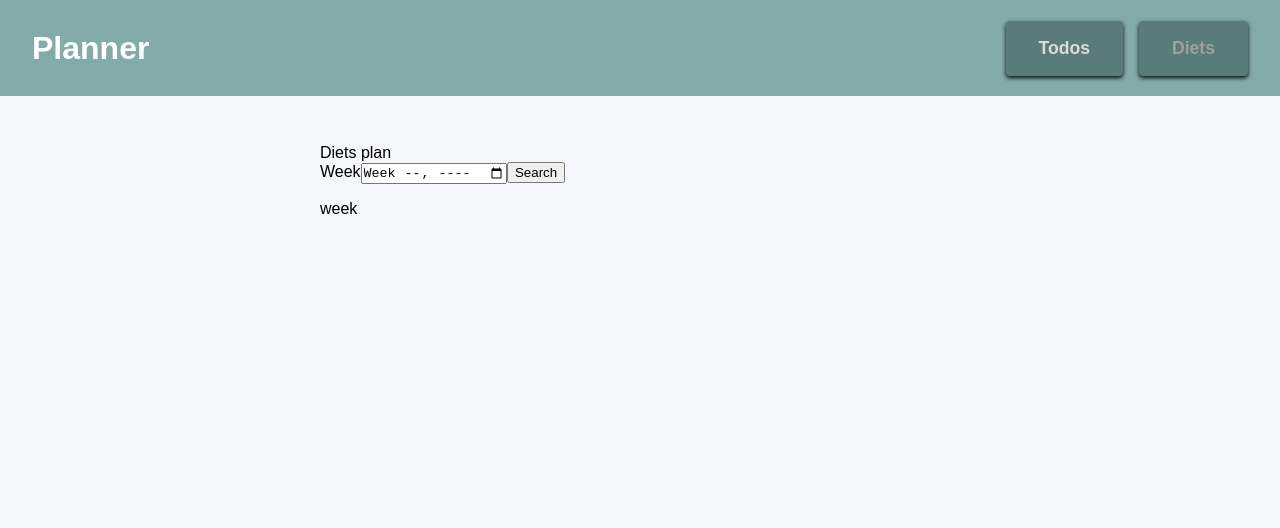
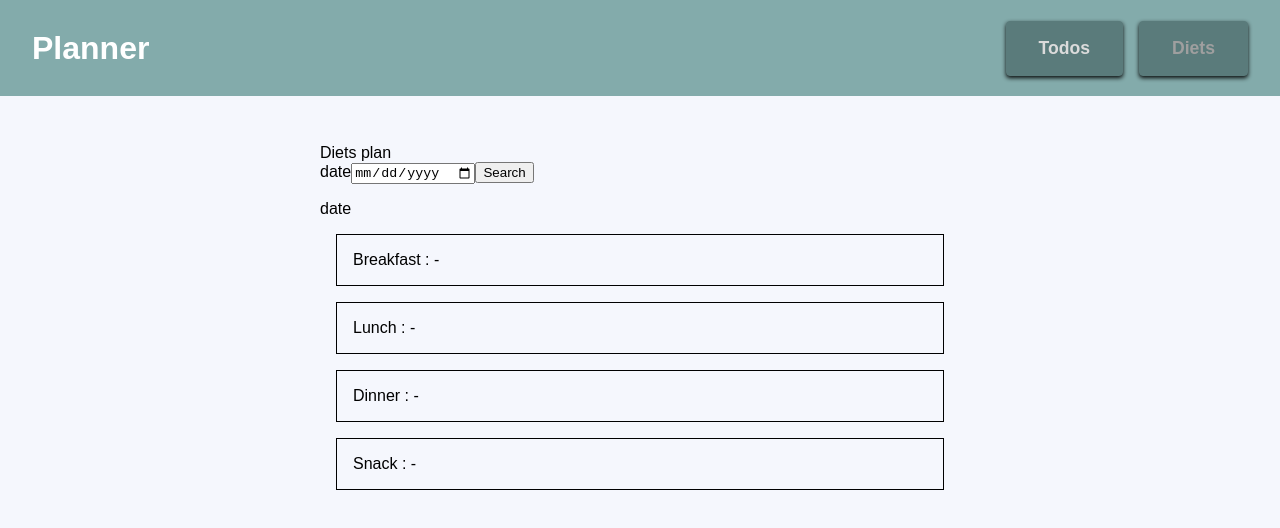
Before and after one commit to jeehee1/todos-react-app, a React (Create React App) app: page /diets in a window 1280 px wide. Shown: the top 528 px of the page. Built offline with nearby package versions, Linux system fonts and the light colour scheme; the HTML template or start-up script is replaced by a standard one.

Commit message:
modify weekly diet to daily diet

```diff
--- a/src/components/diets/DailyDiet.js
+++ b/src/components/diets/DailyDiet.js
@@ -1,26 +1,27 @@
 import classes from "./DailyDiet.module.css";
 
-const DailyDiet = (props) => {
-  const mealType = ["Breakfast", "Lunch", "Dinner", "Snacks"];
-  const week = ["Mon", "Tue", "Wed", "Thur", "Fri", "Sat", "Sun"];
-  let mealItem;
+import { Fragment, useContext } from "react";
+import { DietContext } from "../../store/diet-context";
+import SearchDiet from "./SearchDiet";
 
-  console.log(props.id)
+const DailyDiet = () => {
+  const dietCtx = useContext(DietContext);
+  const dailyDiet = dietCtx.diet ? dietCtx.diet[0] : null;
+  console.log("dailyDiet componenet");
+  console.log(dailyDiet);
 
+  let dietObj;
   return (
-    <li key={props.id}>
-      {week.map((date) => (
-        <div className={classes.date}>
-          <p>{date}</p>
-          {mealType.map((type) => (
-            <div className={classes.meal}>
-              <h4>{type}</h4>
-              <p>{props.diet[type] || " - "}</p>
-            </div>
-          ))}
-        </div>
-      ))}
-    </li>
+    <Fragment>
+      <SearchDiet />
+      <p className={classes.week}>{"date"}</p>
+      <ul className={classes.list}>
+        <li>Breakfast : {dailyDiet ? dailyDiet.Breakfast : "-"}</li>
+        <li>Lunch : {dailyDiet ? dailyDiet.Lunch : "-"}</li>
+        <li>Dinner : {dailyDiet ? dailyDiet.Dinner : "-"}</li>
+        <li>Snack : {dailyDiet ? dailyDiet.Snack : "-"}</li>
+      </ul>
+    </Fragment>
   );
 };
 
--- a/src/components/diets/DailyDiet.module.css
+++ b/src/components/diets/DailyDiet.module.css
@@ -1,17 +1,12 @@
-.meal {
+.list {
+    list-style: none;
     font: inherit;
+    padding: 0;
+
 }
 
-.meal h4 {
-    font-size: 1.2rem;
+.list li {
+    margin: 1rem;
+    padding: 1rem;
+    border: 1px solid black;
 }
-
-.meal p {
-    padding: 1rem 2rem;
-    border: solid 1px rgb(152, 152, 152);
-    box-shadow: 0 4px 8px rgba(0, 0, 0, 0.25);
-}
-
-.date {
-    border: 1px solid 2px;
-}
--- a/src/components/diets/SearchDiet.js
+++ b/src/components/diets/SearchDiet.js
@@ -3,16 +3,16 @@ import { DietContext } from "../../store/diet-context";
 
 const SearchDiet = (props) => {
   const dietCtx = useContext(DietContext);
-  const searchWeek = useRef();
+  const searchDate = useRef();
   const searchDietsHandler = (event) => {
     event.preventDefault();
-    dietCtx.storeWeek(searchWeek.current.value);
+    dietCtx.storeDate(searchDate.current.value);
   };
 
   return (
     <form onSubmit={searchDietsHandler}>
-      <label htmlFor="week">Week</label>
-      <input type="week" htmlFor="week" ref={searchWeek} />
+      <label htmlFor="date">date</label>
+      <input type="date" htmlFor="date" ref={searchDate} />
       <button>Search</button>
     </form>
   );
--- a/src/components/diets/WeeklyDiet.js
+++ /dev/null
@@ -1,38 +0,0 @@
-import classes from "./WeeklyDiet.module.css";
-
-import { Fragment, useContext } from "react";
-import { DietContext } from "../../store/diet-context";
-import SearchDiet from "./SearchDiet";
-import DailyDiet from "./DailyDiet";
-
-const WeeklyDiet = () => {
-  const dietCtx = useContext(DietContext);
-  const weeklyDiet = dietCtx.diet;
-  const dailyDiet = [];
-  console.log("WeeklyDiet componenet");
-  console.log(weeklyDiet)
-  let dietObj;
-  for (const key in weeklyDiet) {
-    const id = weeklyDiet['id'];
-    if (key !== "id") {
-      dietObj = { id:id.concat(key), date: key, ...weeklyDiet[key] };
-      dailyDiet.push(dietObj);
-    }
-  }
-
-  console.log("dailyDiet");
-  console.log(dailyDiet)
-  return (
-    <Fragment>
-      <SearchDiet />
-      <p className={classes.week}>{'week'}</p>
-      <ul className={classes.list}>
-        {dailyDiet.map((diet) => (
-          <DailyDiet diet={diet} id={diet.id}/>
-        ))}
-      </ul>
-    </Fragment>
-  );
-};
-
-export default WeeklyDiet;
--- a/src/components/diets/WeeklyDiet.module.css
+++ /dev/null
@@ -1,5 +0,0 @@
-.list {
-    list-style: none;
-    font: inherit;
-    padding: 0;
-}
--- a/src/pages/Diet.js
+++ b/src/pages/Diet.js
@@ -1,5 +1,5 @@
 import { Fragment } from "react";
-import WeeklyDiet from "../components/diets/WeeklyDiet";
+import DailyDiet from "../components/diets/DailyDiet";
 import DietContextProvider from "../store/diet-context";
 
 const Diet = () => {
@@ -8,7 +8,7 @@ const Diet = () => {
   return (
     <DietContextProvider>
       <div>Diets plan</div>
-      <WeeklyDiet onSearchDiet={searchDietHandler} />
+      <DailyDiet onSearchDiet={searchDietHandler} />
     </DietContextProvider>
   );
 };
--- a/src/store/diet-context.js
+++ b/src/store/diet-context.js
@@ -1,48 +1,56 @@
 import React, { useState } from "react";
 
 const DUMMY_DIET = {
-  "2022-W45": {
-    Mon: { Breakfast: "English Muffin", Lunch: "Chicken Burger" },
-    Wed: { Breakfast: "Oatmeal", Dinner: "Turkey Sandwich" },
+  "2022-12-13": {
+    Breakfast: "English Muffin",
+    Lunch: "Chicken Burger",
   },
-  "2022-W47": {
-    Mon: { Breakfast: "Pancakes", Lunch: "Cheese Toastie" },
-    Tue: { Dinner: "Chicken Salad" },
+  "2022-12-14": {
+    Breakfast: "Oatmeal",
+    Dinner: "Turkey Sandwich",
   },
+  "2022-12-15": {
+    Breakfast: "Pancakes",
+    Lunch: "Cheese Toastie",
+  },
+  "2022-12-16": { Dinner: "Chicken Salad" },
 };
 
-const transformedTodos = [];
+const transformedDiets = [];
 
 for (const key in DUMMY_DIET) {
   const dietObj = { id: key, ...DUMMY_DIET[key] };
-  transformedTodos.push(dietObj);
+  transformedDiets.push(dietObj);
 }
 
 export const DietContext = React.createContext({
-  diet: {},
-  week: "",
-  storeWeek: (week) => {},
+  diet: [],
+  date: "",
+  storeDate: (date) => {},
 });
 
 const DietContextProvider = (props) => {
-  const [searchWeek, setSearchWeek] = useState("");
+  const [searchDate, setSearchDate] = useState("");
 
-  let weeklyFilteredDiet = null;
+  let dailyFilteredDiet = null;
 
-  const storeSearchWeek = (week) => {
-    setSearchWeek(week);
+  const storeSearchDate = (date) => {
+    setSearchDate(date);
+    console.log("setSearchDate : " + date);
   };
 
-  if (searchWeek !== "") {
-    weeklyFilteredDiet = transformedTodos.filter(
-      (diet) => diet.id === searchWeek
-    )[0];
+  if (searchDate !== "") {
+    dailyFilteredDiet = transformedDiets.filter(
+      (diet) => diet.id === searchDate
+    );
+    console.log(dailyFilteredDiet)
+    console.log("searchDate = " + searchDate);
   }
 
   const contextValue = {
-    diet: weeklyFilteredDiet,
-    week: searchWeek,
-    storeWeek: storeSearchWeek,
+    diet: dailyFilteredDiet,
+    date: searchDate,
+    storeDate: storeSearchDate,
   };
 
   return (
```
